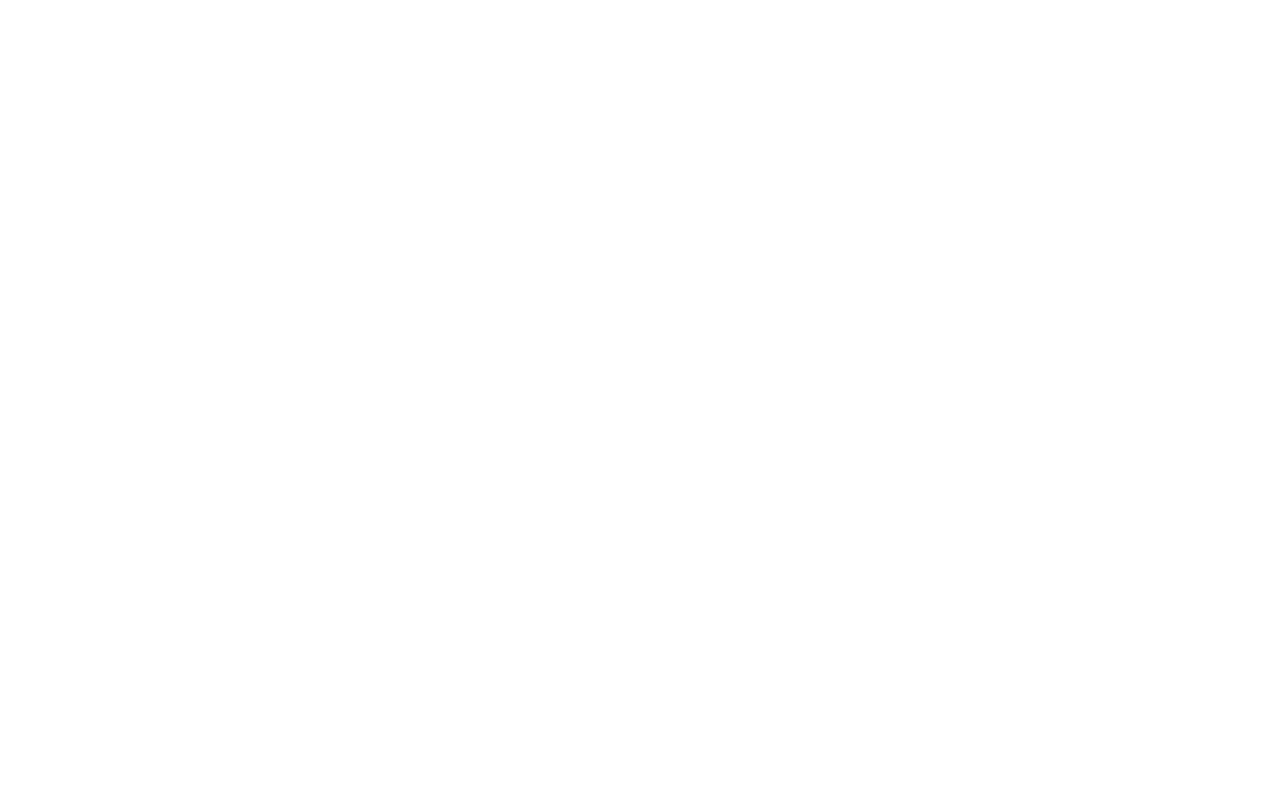
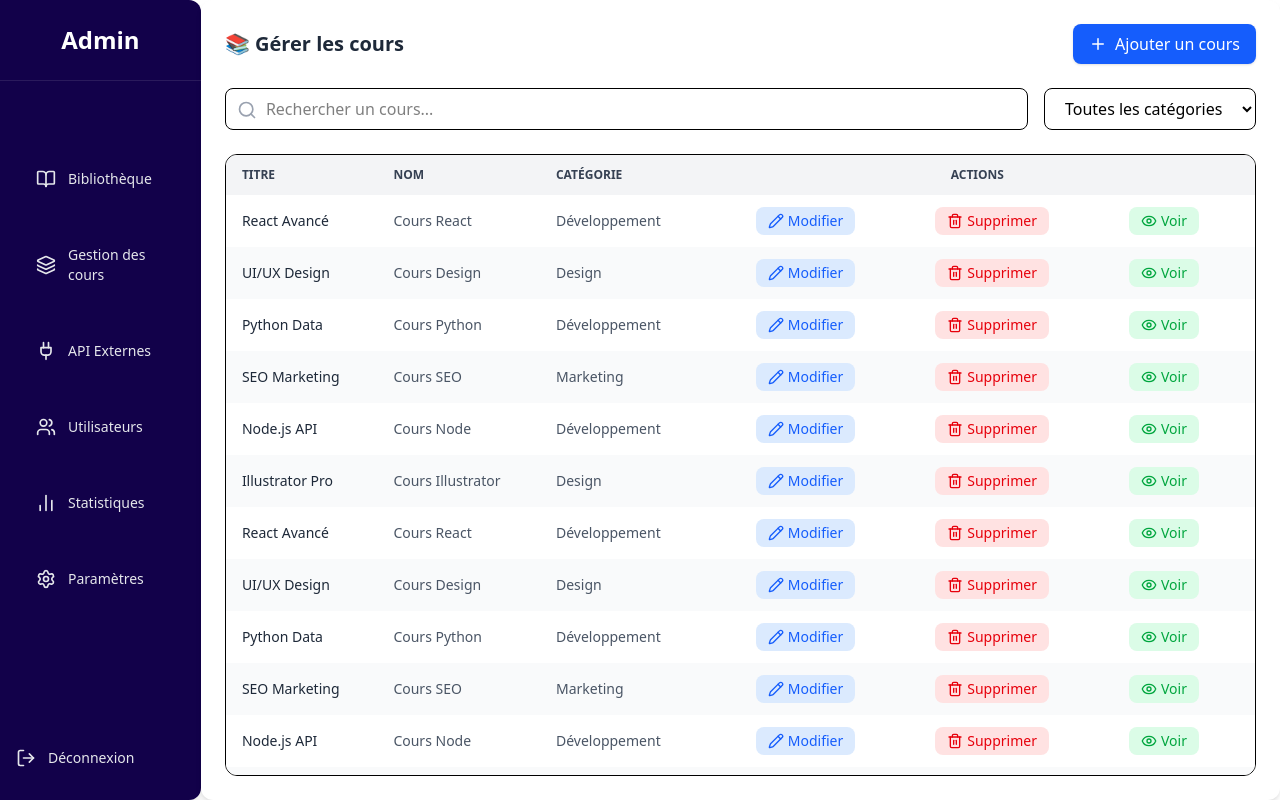
Before and after one commit to agoelie/Formation_Sante_New_Front-End, a React (Vite) app in the folder sante_plateforme/: page /DashboardCours in a window 1280 px wide. Before the commit this address had no page. Built offline with nearby package versions, Linux system fonts and the light colour scheme.

Commit message:
finalisation dashboard cours

```diff
--- a/sante_plateforme/src/App.jsx
+++ b/sante_plateforme/src/App.jsx
@@ -6,6 +6,7 @@
 import Login from './components/Login.jsx';
 import Reading from './components/Reading.jsx';
 import DashboardLibrary from './components/DashboardLibrary.jsx';
+import DashboardCours from './components/DashboardCours.jsx';
 function App() {
 
   return (
@@ -34,6 +35,7 @@
         <Route path="/Login" element={<Login />} />
         <Route path="/Reading" element={<Reading />} />
         <Route path="/DashboardLibrary" element={<DashboardLibrary />} />
+        <Route path="/DashboardCours" element={<DashboardCours />} />
         {/* <Route path="/about" element={<About />} />
         <Route path="/contact" element={<Contact />} /> */}
       </Routes>
--- /dev/null
+++ b/sante_plateforme/src/components/DashboardCours.jsx
@@ -0,0 +1,15 @@
+
+import SideBar from "./dashboard/SideBar";
+import CoursSection from "./dashboard/CoursSection";
+
+const DashboardCours = () => {
+    return (
+        <>
+            <div className="flex flex-row"><SideBar/>
+            <CoursSection/></div>
+
+        </>
+    );
+};
+
+export default DashboardCours;
--- /dev/null
+++ b/sante_plateforme/src/components/dashboard/CoursSection.jsx
@@ -0,0 +1,191 @@
+// import { Pencil, Trash2, Eye, Plus } from "lucide-react";
+
+// const CourseTable = () => {
+//   const courses = [
+//     { id: 1, titre: "Cours 1", nom: "Cours 1" },
+//     { id: 2, titre: "Cours 2", nom: "Cours 2" },
+//     { id: 3, titre: "Cours 3", nom: "Cours 3" },
+//     { id: 4, titre: "Cours 4", nom: "Cours 4" },
+//   ];
+
+//   return (
+//     <div className="bg-white shadow-md rounded-xl p-6 w-full">
+//       {/* Header */}
+//       <div className="flex items-center justify-between mb-6">
+//         <h2 className="text-xl font-semibold text-gray-800">📚 Gérer les cours</h2>
+//         <button className="flex items-center gap-2 bg-blue-600 hover:bg-blue-700 text-white px-4 py-2 rounded-lg shadow transition">
+//           <Plus size={18} /> Ajouter un cours
+//         </button>
+//       </div>
+
+//       {/* Table */}
+//       <div className="overflow-x-auto">
+//         <table className="w-full text-sm text-left border-collapse">
+//           <thead>
+//             <tr className="bg-gray-100 text-gray-700 uppercase text-xs">
+//               <th className="px-4 py-3">Titre</th>
+//               <th className="px-4 py-3">Nom</th>
+//               <th className="px-4 py-3 text-center">Actions</th>
+//             </tr>
+//           </thead>
+//           <tbody>
+//             {courses.map((course, idx) => (
+//               <tr
+//                 key={course.id}
+//                 className={`${
+//                   idx % 2 === 0 ? "bg-white" : "bg-gray-50"
+//                 } hover:bg-blue-50 transition`}
+//               >
+//                 <td className="px-4 py-3 font-medium text-gray-800">{course.titre}</td>
+//                 <td className="px-4 py-3 text-gray-600">{course.nom}</td>
+//                 <td className="px-4 py-3 flex justify-center gap-2">
+//                   {/* Modifier */}
+//                   <button className="flex items-center gap-1 px-3 py-1 rounded-lg text-blue-600 bg-blue-100 hover:bg-blue-200 transition">
+//                     <Pencil size={16} /> Modifier
+//                   </button>
+//                   {/* Supprimer */}
+//                   <button className="flex items-center gap-1 px-3 py-1 rounded-lg text-red-600 bg-red-100 hover:bg-red-200 transition">
+//                     <Trash2 size={16} /> Supprimer
+//                   </button>
+//                   {/* Voir */}
+//                   <button className="flex items-center gap-1 px-3 py-1 rounded-lg text-green-600 bg-green-100 hover:bg-green-200 transition">
+//                     <Eye size={16} /> Voir
+//                   </button>
+//                 </td>
+//               </tr>
+//             ))}
+//           </tbody>
+//         </table>
+//       </div>
+//     </div>
+//   );
+// };
+
+// export default CourseTable;
+
+
+import { useState } from "react";
+import { Pencil, Trash2, Eye, Plus, Search } from "lucide-react";
+
+const CourseTable = () => {
+  const allCourses = [
+    { id: 1, titre: "React Avancé", nom: "Cours React", categorie: "Développement" },
+    { id: 2, titre: "UI/UX Design", nom: "Cours Design", categorie: "Design" },
+    { id: 3, titre: "Python Data", nom: "Cours Python", categorie: "Développement" },
+    { id: 4, titre: "SEO Marketing", nom: "Cours SEO", categorie: "Marketing" },
+    { id: 5, titre: "Node.js API", nom: "Cours Node", categorie: "Développement" },
+    { id: 6, titre: "Illustrator Pro", nom: "Cours Illustrator", categorie: "Design" },
+    { id: 1, titre: "React Avancé", nom: "Cours React", categorie: "Développement" },
+    { id: 2, titre: "UI/UX Design", nom: "Cours Design", categorie: "Design" },
+    { id: 3, titre: "Python Data", nom: "Cours Python", categorie: "Développement" },
+    { id: 4, titre: "SEO Marketing", nom: "Cours SEO", categorie: "Marketing" },
+    { id: 5, titre: "Node.js API", nom: "Cours Node", categorie: "Développement" },
+    { id: 6, titre: "Illustrator Pro", nom: "Cours Illustrator", categorie: "Design" },
+    { id: 1, titre: "React Avancé", nom: "Cours React", categorie: "Développement" },
+    { id: 2, titre: "UI/UX Design", nom: "Cours Design", categorie: "Design" },
+    { id: 3, titre: "Python Data", nom: "Cours Python", categorie: "Développement" },
+    { id: 4, titre: "SEO Marketing", nom: "Cours SEO", categorie: "Marketing" },
+    { id: 5, titre: "Node.js API", nom: "Cours Node", categorie: "Développement" },
+    { id: 6, titre: "Illustrator Pro", nom: "Cours Illustrator", categorie: "Design" },
+  ];
+
+  const [search, setSearch] = useState("");
+  const [filterCat, setFilterCat] = useState("");
+
+  const filteredCourses = allCourses.filter((c) => {
+    return (
+      c.titre.toLowerCase().includes(search.toLowerCase()) &&
+      (filterCat === "" || c.categorie === filterCat)
+    );
+  });
+
+  return (
+    <div className="bg-white shadow-md rounded-xl p-6 w-full h-screen flex flex-col ">
+      {/* Header */}
+      <div className="flex flex-wrap items-center justify-between mb-6 gap-4">
+        <h2 className="text-xl font-semibold text-gray-800">📚 Gérer les cours</h2>
+        <button className="flex items-center gap-2 bg-blue-600 hover:bg-blue-700 text-white px-4 py-2 rounded-lg shadow transition">
+          <Plus size={18} /> Ajouter un cours
+        </button>
+      </div>
+
+      {/* Filtres */}
+      <div className="flex flex-wrap gap-4 mb-6">
+        {/* Recherche */}
+        <div className="relative flex-1 min-w-[250px]">
+          <Search className="absolute top-3 left-3 text-gray-400 w-5 h-5" />
+          <input
+            type="text"
+            placeholder="Rechercher un cours..."
+            value={search}
+            onChange={(e) => setSearch(e.target.value)}
+            className="w-full pl-10 pr-4 py-2 border rounded-lg focus:ring focus:ring-blue-200 outline-none"
+          />
+        </div>
+
+        {/* Filtre par catégorie */}
+        <select
+          value={filterCat}
+          onChange={(e) => setFilterCat(e.target.value)}
+          className="border rounded-lg px-4 py-2 focus:ring focus:ring-blue-200 outline-none"
+        >
+          <option value="">Toutes les catégories</option>
+          <option value="Développement">Développement</option>
+          <option value="Design">Design</option>
+          <option value="Marketing">Marketing</option>
+        </select>
+      </div>
+
+      {/* Table scrollable */}
+      <div className="overflow-y-auto flex-1 border rounded-xl">
+        <table className="w-full text-sm text-left border-collapse">
+          <thead className="sticky top-0 bg-gray-100 z-10">
+            <tr className="text-gray-700 uppercase text-xs">
+              <th className="px-4 py-3">Titre</th>
+              <th className="px-4 py-3">Nom</th>
+              <th className="px-4 py-3">Catégorie</th>
+              <th className="px-4 py-3 text-center">Actions</th>
+            </tr>
+          </thead>
+          <tbody>
+            {filteredCourses.map((course, idx) => (
+              <tr
+                key={course.id}
+                className={`${
+                  idx % 2 === 0 ? "bg-white" : "bg-gray-50"
+                } hover:bg-blue-50 transition`}
+              >
+                <td className="px-4 py-3 font-medium text-gray-800">{course.titre}</td>
+                <td className="px-4 py-3 text-gray-600">{course.nom}</td>
+                <td className="px-4 py-3 text-gray-600">{course.categorie}</td>
+                <td className="px-4 py-3 flex justify-center gap-20">
+                  {/* Modifier */}
+                  <button className="flex items-center gap-1 px-3 py-1 rounded-lg text-blue-600 bg-blue-100 hover:bg-blue-200 transition">
+                    <Pencil size={16} /> Modifier
+                  </button>
+                  {/* Supprimer */}
+                  <button className="flex items-center gap-1 px-3 py-1 rounded-lg text-red-600 bg-red-100 hover:bg-red-200 transition">
+                    <Trash2 size={16} /> Supprimer
+                  </button>
+                  {/* Voir */}
+                  <button className="flex items-center gap-1 px-3 py-1 rounded-lg text-green-600 bg-green-100 hover:bg-green-200 transition">
+                    <Eye size={16} /> Voir
+                  </button>
+                </td>
+              </tr>
+            ))}
+            {filteredCourses.length === 0 && (
+              <tr>
+                <td colSpan="4" className="text-center py-6 text-gray-500">
+                  Aucun cours trouvé
+                </td>
+              </tr>
+            )}
+          </tbody>
+        </table>
+      </div>
+    </div>
+  );
+};
+
+export default CourseTable;
```
